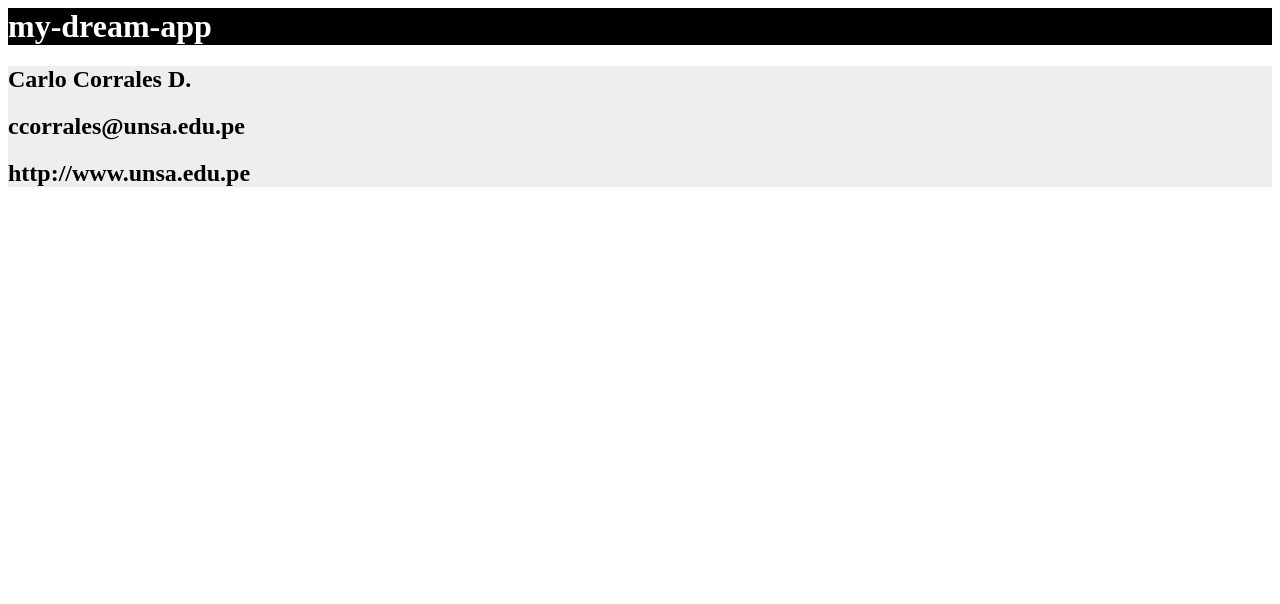
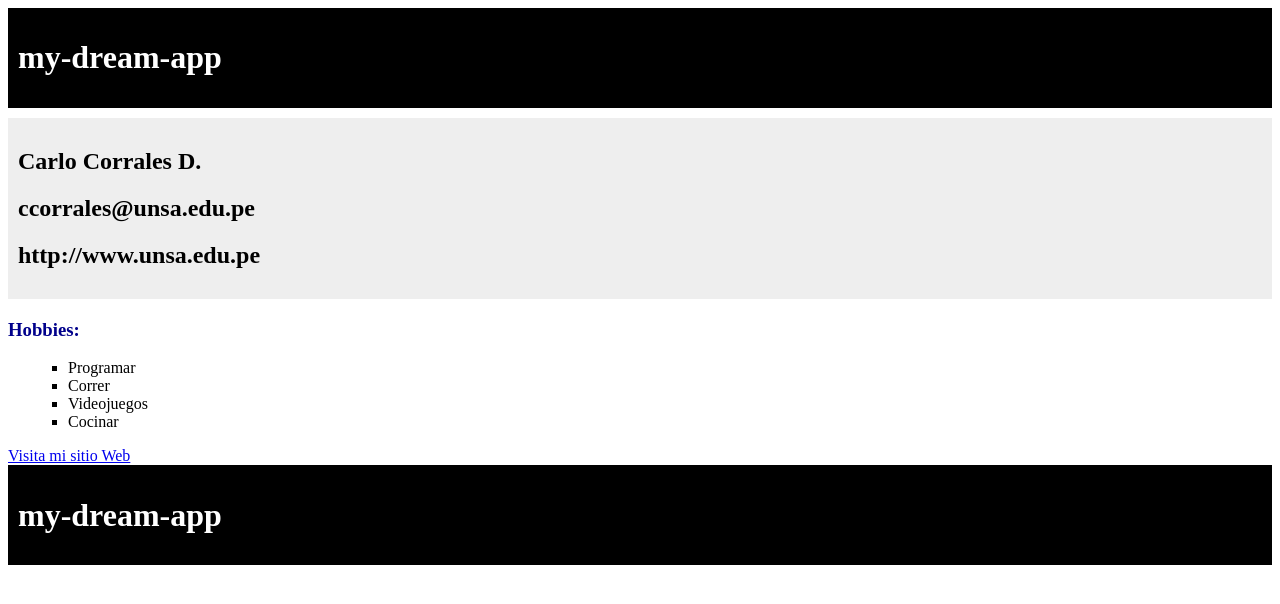
Before and after one commit to J-Gabriel-Quispe-M/PW2-GRUPO-A, an Angular app in the folder Angular/my-dream-app/: page / in a window 1280 px wide. Shown: the top 604 px of the page. Built offline with nearby package versions, Linux system fonts and the light colour scheme.

Commit message:
Agregando Constructor y usando For e Ifs

```diff
--- a/Angular/my-dream-app/src/app/app.css
+++ b/Angular/my-dream-app/src/app/app.css
@@ -1,9 +1,22 @@
 .black {
   background-color: black;
   color: white;
+  padding: 10px;
 }
 
 .ash {
   background-color: #eee;
   color: black;
+  padding: 10px;
+  margin-top: 10px;
 }
+
+ul {
+  list-style-type: square;
+  margin-left: 20px;
+}
+
+h3 {
+  margin-top: 20px;
+  color: darkblue;
+}
--- a/Angular/my-dream-app/src/app/app.html
+++ b/Angular/my-dream-app/src/app/app.html
@@ -7,3 +7,14 @@
   <h2>{{ email }}</h2>
   <h2>{{ webpage }}</h2>
 </div>
+
+<div>
+  <h3>Hobbies:</h3>
+  <ul>
+    <li *ngFor="let hobby of filteredHobbies">{{ hobby }}</li>
+  </ul>
+</div>
+<a href="{{ webpage }}" target="_blank">Visita mi sitio Web</a>
+<div class="black">
+  <h1> {{ title }}</h1>
+</div>
--- a/Angular/my-dream-app/src/app/app.ts
+++ b/Angular/my-dream-app/src/app/app.ts
@@ -1,18 +1,35 @@
 import { Component } from '@angular/core';
 import { bootstrapApplication } from '@angular/platform-browser';
+import { NgFor } from '@angular/common';
+
 
 @Component({
   selector: 'app-root',
   standalone: true,
-  imports: [],
+  imports: [NgFor],
   templateUrl: './app.html',
   styleUrls: ['./app.css']
 })
 export class AppComponent {
   title = 'my-dream-app';
-  name = 'Carlo Corrales D.';
-  email = 'ccorrales@unsa.edu.pe';
-  webpage = 'http://www.unsa.edu.pe';
+  name = "Carlo Corrales D.";
+  email = "ccorrales@unsa.edu.pe";
+  webpage = "http://www.unsa.edu.pe";
+
+  hobbies: string[] = [];
+  filteredHobbies: string[] = [];
+
+  constructor() {
+    this.hobbies = ['Leer', 'Programar', 'Correr',
+       'Videojuegos', 'Cocinar'];
+
+    // Usando for e if para filtrar hobbies con más de 5 letras
+    for (let hobby of this.hobbies) {
+      if (hobby.length > 5) {
+        this.filteredHobbies.push(hobby);
+      }
+    }
+  }
 }
 
 bootstrapApplication(AppComponent);
```
